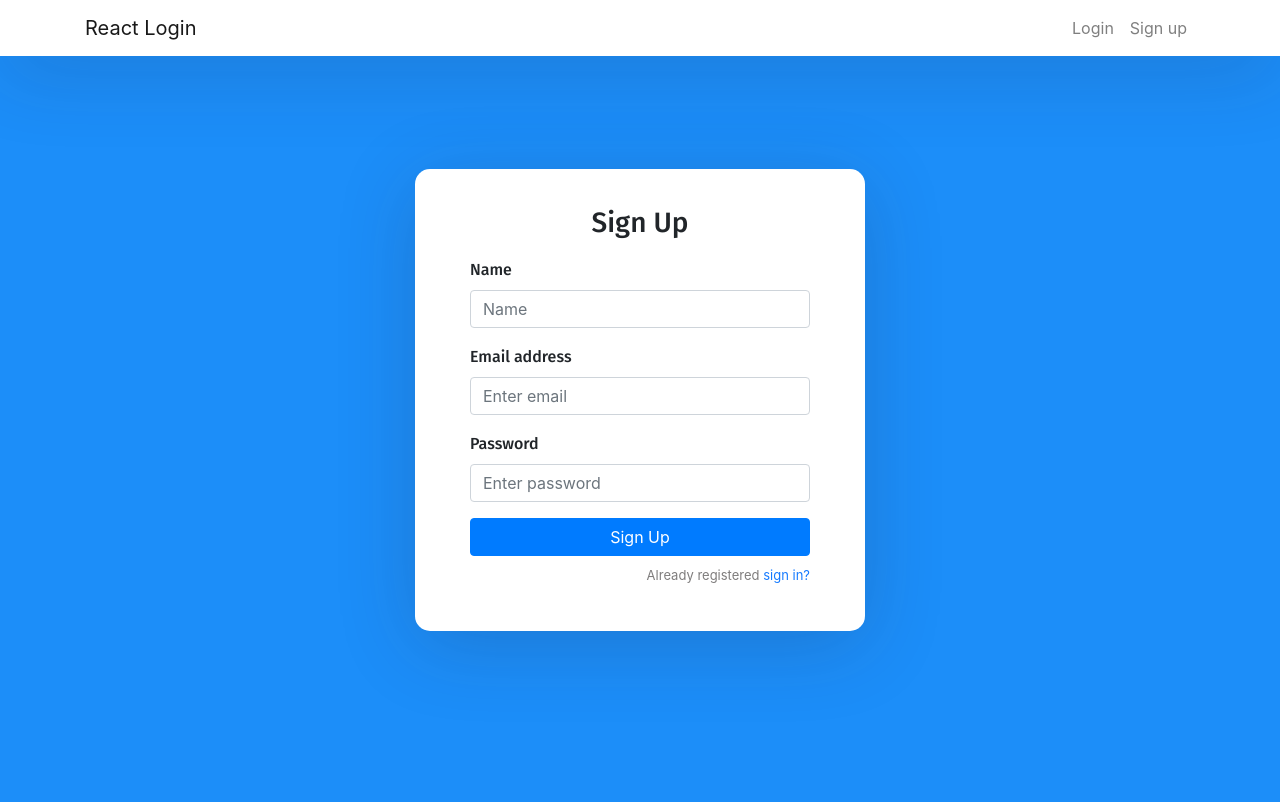
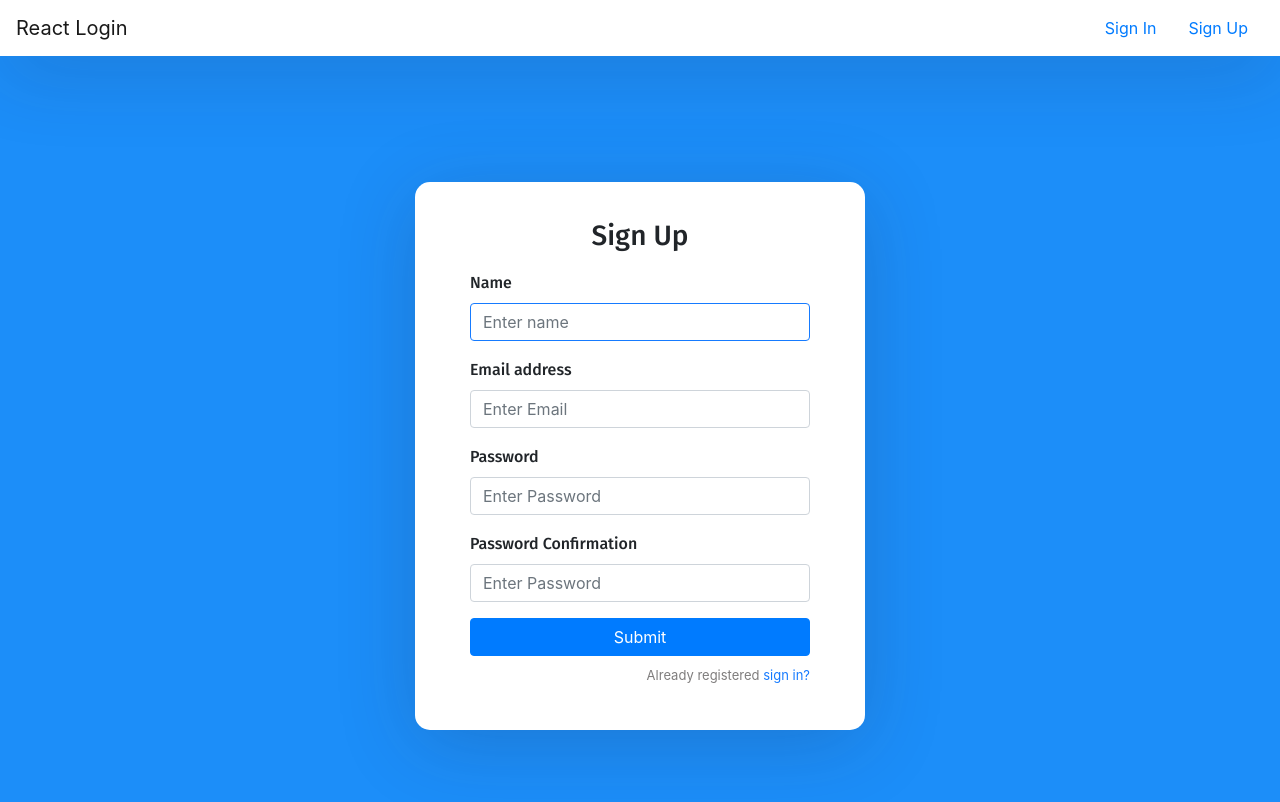
Before and after one commit to eriansha/simple-google-auth-login, a React (Create React App) app: page /sign-up in a window 1280 px wide. Shown: the top 802 px of the page. Built offline with nearby package versions, Linux system fonts and the light colour scheme.

Commit message:
Migrate to reactstrap

```diff
--- a/src/App.js
+++ b/src/App.js
@@ -1,30 +1,28 @@
 import React, { Component } from "react";
+import { Navbar, NavbarBrand, Nav, NavItem, NavLink } from 'reactstrap';
 
-import { BrowserRouter as Router, Switch, Route, Link } from "react-router-dom";
+import { BrowserRouter as Router, Switch, Route } from "react-router-dom";
 import './App.css';
 
 import Login from './pages/login'
 import SignUp from './pages/sign-up'
+import Home from './pages/home'
 
 function App() {
   return (
     <Router>
       <div className="App">
-        <nav className="navbar navbar-expand-lg navbar-light fixed-top">
-          <div className="container">
-            <Link className="navbar-brand" to={"/sign-in"}>React Login</Link>
-            <div className="collapse navbar-collapse" id="navbarTogglerDemo02">
-              <ul className="navbar-nav ml-auto">
-                <li className="nav-item">
-                  <Link className="nav-link" to={"/sign-in"}>Login</Link>
-                </li>
-                <li className="nav-item">
-                  <Link className="nav-link" to={"/sign-up"}>Sign up</Link>
-                </li>
-              </ul>
-            </div>
-          </div>
-        </nav>
+        <Navbar color="faded" light>
+          <NavbarBrand href="/">React Login</NavbarBrand>
+          <Nav right>
+            <NavItem>
+              <NavLink href="/sign-in">Sign In</NavLink>
+            </NavItem>
+            <NavItem>
+              <NavLink href="/sign-up">Sign Up</NavLink>
+            </NavItem>
+          </Nav>
+        </Navbar>
 
         <div className="auth-wrapper">
           <div className="auth-inner">
@@ -32,6 +30,7 @@ function App() {
               <Route exact path='/' component={Login} />
               <Route path="/sign-in" component={Login} />
               <Route path="/sign-up" component={SignUp} />
+              <Route path="/home" component={Home} />
             </Switch>
           </div>
         </div>
--- a/src/pages/login.jsx
+++ b/src/pages/login.jsx
@@ -1,4 +1,5 @@
 import React, { Component } from "react";
+import { Button, Form, FormGroup, Label, Input } from 'reactstrap';
 import GoogleLogin from 'react-google-login';
 
 class Login extends Component {
@@ -16,28 +17,23 @@ class Login extends Component {
 
   render() {
     return(
-      <form>
+      <Form>
         <h3>Sign In</h3>
-
-        <div className="form-group">
-            <label>Email address</label>
-            <input type="email" className="form-control" placeholder="Enter email" />
-        </div>
-
-        <div className="form-group">
-            <label>Password</label>
-            <input type="password" className="form-control" placeholder="Enter password" />
-        </div>
-
-        <div className="form-group">
-            <div className="custom-control custom-checkbox">
-                <input type="checkbox" className="custom-control-input" id="customCheck1" />
-                <label className="custom-control-label" htmlFor="customCheck1">Remember me</label>
-            </div>
-        </div>
-
-        <button type="submit" className="btn btn-primary btn-block">Submit</button>
-          <div className="form-group">
+        <FormGroup>
+          <Label for="email">Email address</Label>
+          <Input type="email" name="email" id="email" placeholder="Enter Email" autoFocus />
+        </FormGroup>
+        <FormGroup>
+          <Label for="password">Password</Label>
+          <Input type="password" name="password" id="password" placeholder="Enter Password" />
+        </FormGroup>
+        <FormGroup check>
+          <Label style={{ fontWeight: 'normal', marginBottom: '20px' }} check>
+            <Input type="checkbox" /> Remember me
+          </Label>
+        </FormGroup>
+        <Button color="primary" size="md" block>Submit</Button>
+        <FormGroup>
           <div className="google-login">
             <h6>Or</h6>
             <GoogleLogin
@@ -49,11 +45,11 @@ class Login extends Component {
               cookiePolicy={'single_host_origin'}
             />
           </div>
-          </div>
+        </FormGroup>
         <p className="forgot-password text-right">
             Forgot <a href="#">password?</a>
         </p>
-      </form>
+      </Form>
     )
   }
 }
--- a/src/pages/sign-up.jsx
+++ b/src/pages/sign-up.jsx
@@ -1,4 +1,5 @@
 import React, { Component } from "react";
+import { Button, Form, FormGroup, Label, Input } from 'reactstrap';
 
 class SignUp extends Component {
   constructor(props) {
@@ -7,29 +8,29 @@ class SignUp extends Component {
 
   render() {
     return(
-      <form>
+      <Form>
         <h3>Sign Up</h3>
-
-        <div className="form-group">
-            <label>Name</label>
-            <input type="text" className="form-control" placeholder="Name" />
-        </div>
-
-        <div className="form-group">
-            <label>Email address</label>
-            <input type="email" className="form-control" placeholder="Enter email" />
-        </div>
-
-        <div className="form-group">
-            <label>Password</label>
-            <input type="password" className="form-control" placeholder="Enter password" />
-        </div>
-
-        <button type="submit" className="btn btn-primary btn-block">Sign Up</button>
+        <FormGroup>
+          <Label for="name">Name</Label>
+          <Input type="text" name="name" id="exampleEmail" placeholder="Enter name" autoFocus/>
+        </FormGroup>
+        <FormGroup>
+          <Label for="email">Email address</Label>
+          <Input type="email" name="email" id="email" placeholder="Enter Email" />
+        </FormGroup>
+        <FormGroup>
+          <Label for="password">Password</Label>
+          <Input type="password" name="password" id="password" placeholder="Enter Password" />
+        </FormGroup>
+        <FormGroup>
+          <Label for="passwordConfirmation">Password Confirmation</Label>
+          <Input type="password" name="passwordConfirmation" id="passwordConfirmation" placeholder="Enter Password" />
+        </FormGroup>
+        <Button color="primary" size="md" block>Submit</Button>
         <p className="forgot-password text-right">
-            Already registered <a href="#">sign in?</a>
+            Already registered <a href="/">sign in?</a>
         </p>
-      </form>
+      </Form>
     )
   }
 }
```
Lines whose indentation alone changed are shown as unchanged.
